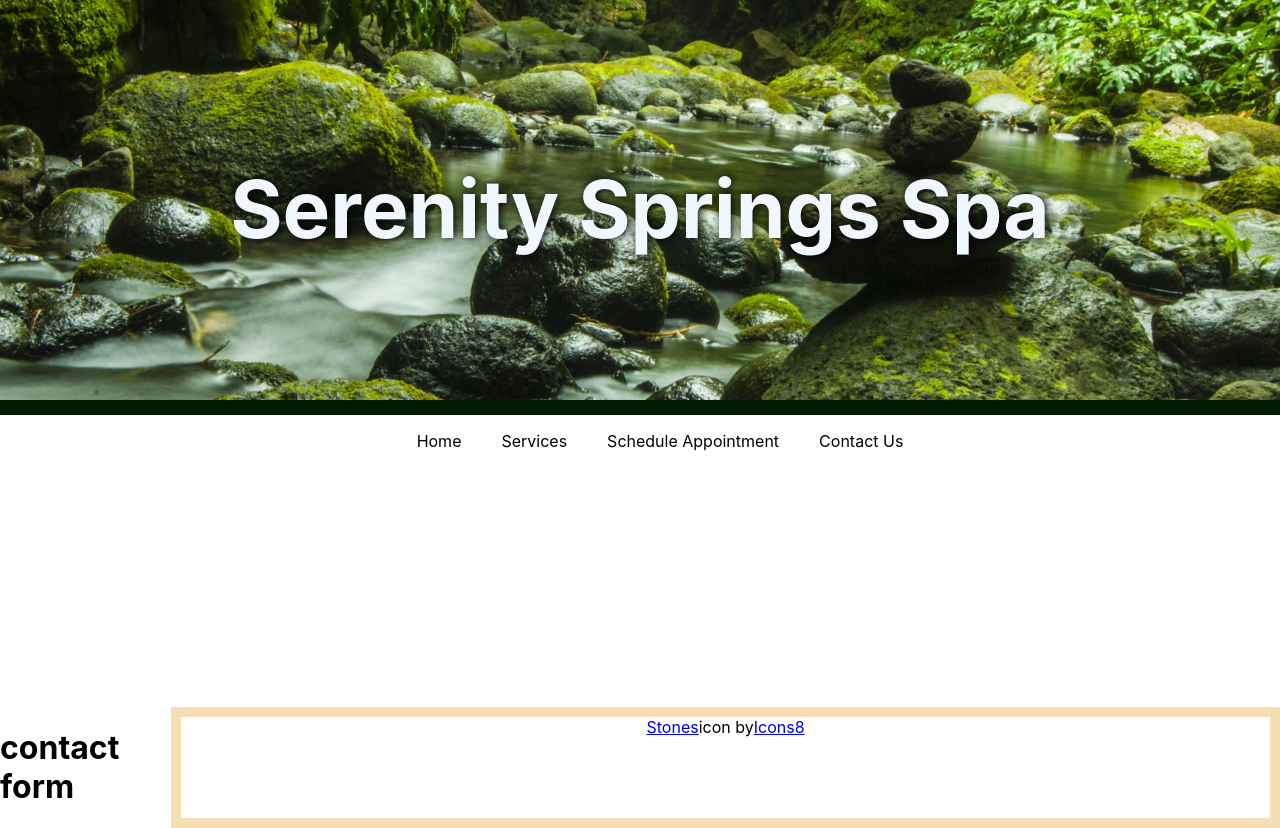
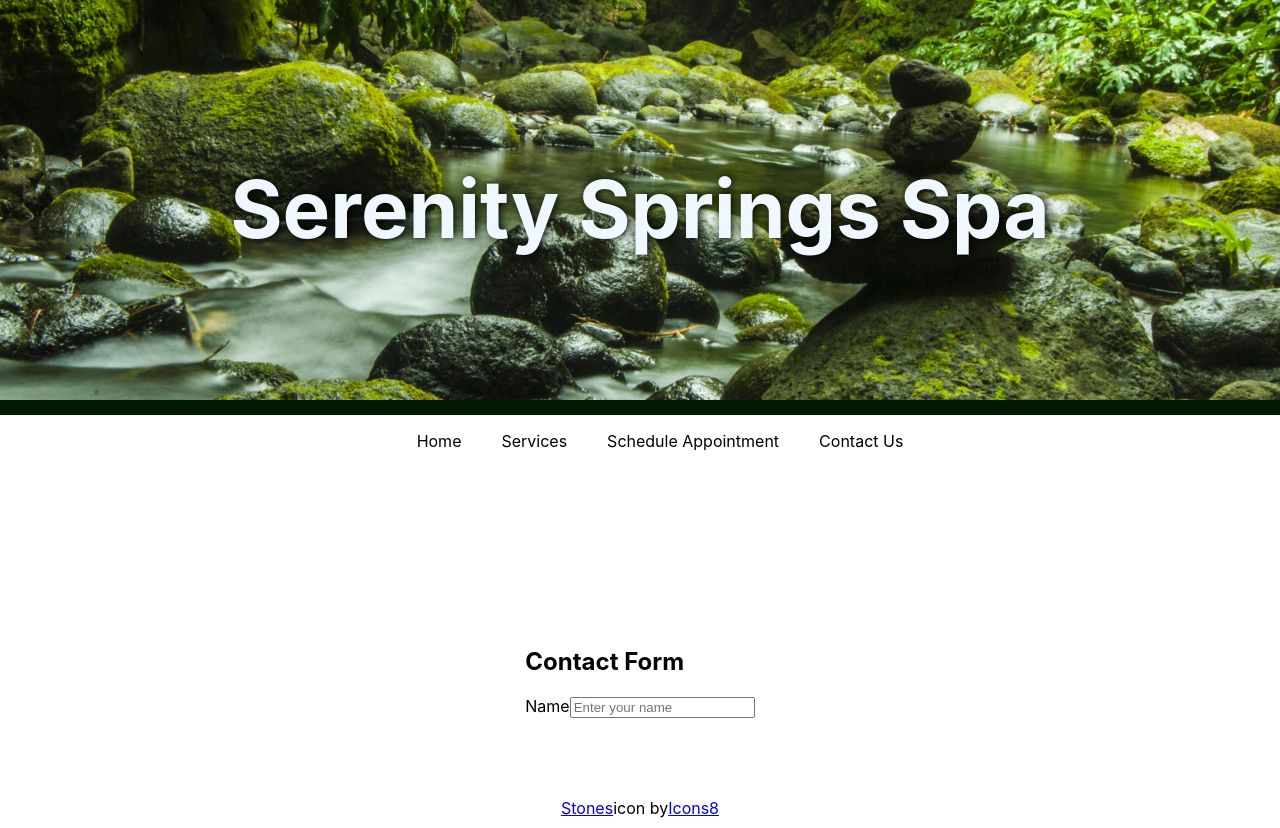
Before and after one commit to codiemaureen/SerenitySpringsSpa, a React (Create React App) app: page / in a window 1280 px wide. Built offline with nearby package versions, Linux system fonts and the light colour scheme.

Commit message:
Adding individual css files

```diff
--- a/src/components/Contact.js
+++ b/src/components/Contact.js
@@ -1,7 +1,17 @@
+import "../style/contact.css"
+
 const Contact = () => {
   return (
-    <div>
-      <h1>contact form</h1>
+    <div className="contactForm">
+      <section >
+      <h2>Contact Form</h2>
+       <form>
+        <div className="input-box">
+         <label>Name</label>
+         <input type="text" placeholder="Enter your name"></input>
+        </div>
+       </form>
+      </section>
     </div>
   )
 }
--- a/src/index.css
+++ b/src/index.css
@@ -49,9 +49,3 @@ code {
   float: left;
   margin: auto;
 }
-
-.footer {
-  display: flex;
-  padding-top: 30vh;
-  justify-content: center;
-}
--- /dev/null
+++ b/src/style/contact.css
@@ -0,0 +1,5 @@
+.contactForm{
+ margin: auto;
+ display: flex;
+ justify-content: center;
+}
--- a/src/style/footer.css
+++ b/src/style/footer.css
@@ -1,6 +1,10 @@
+.footer{
+ padding-top: 20vh;
+ min-width: 40vw;
+}
+
 .iconCredit{
- width: 100%;
  display: flex;
  justify-content: center;
- border: 10px solid wheat;
+ padding-top: 10vh;
 }
```
